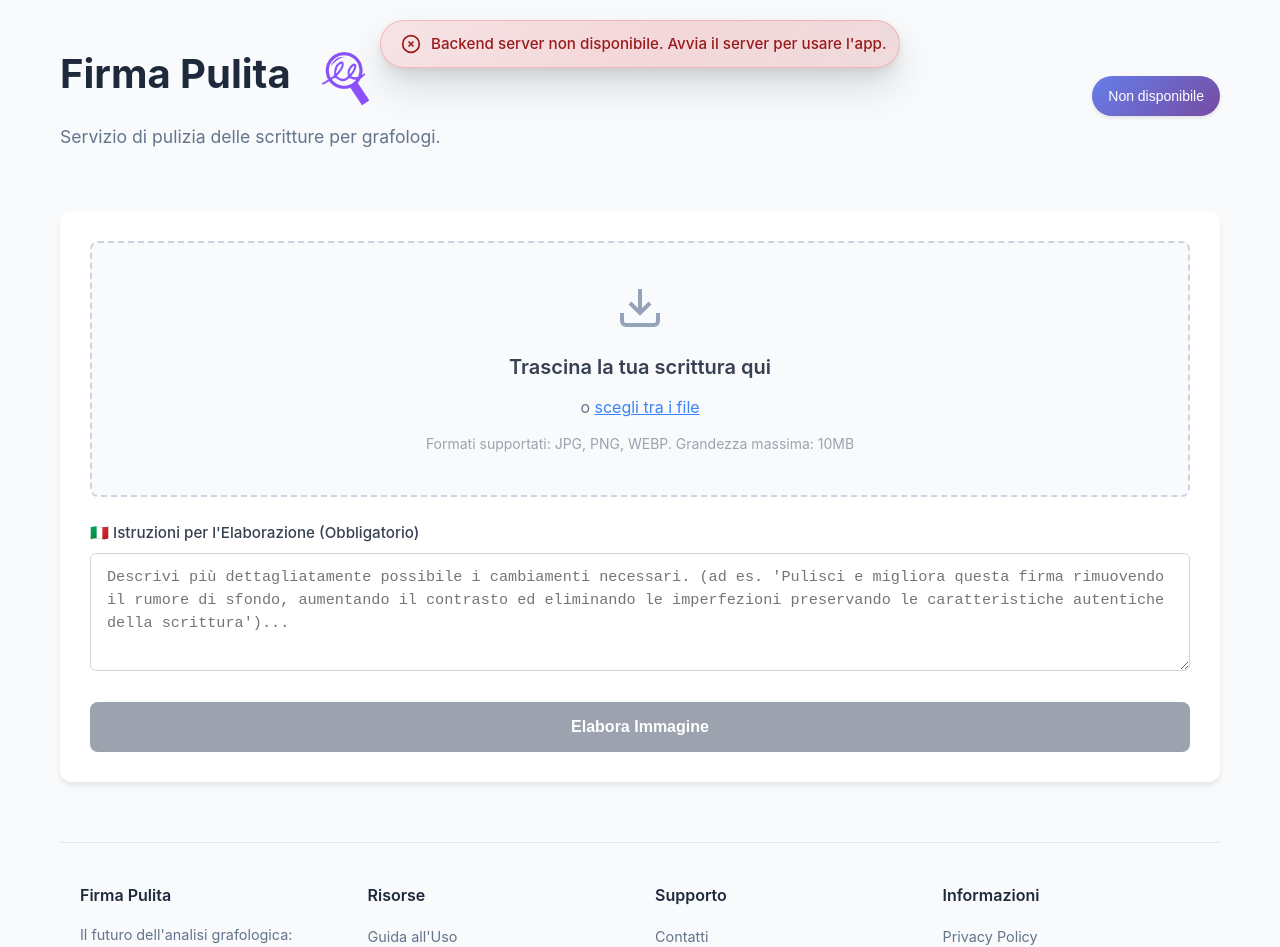
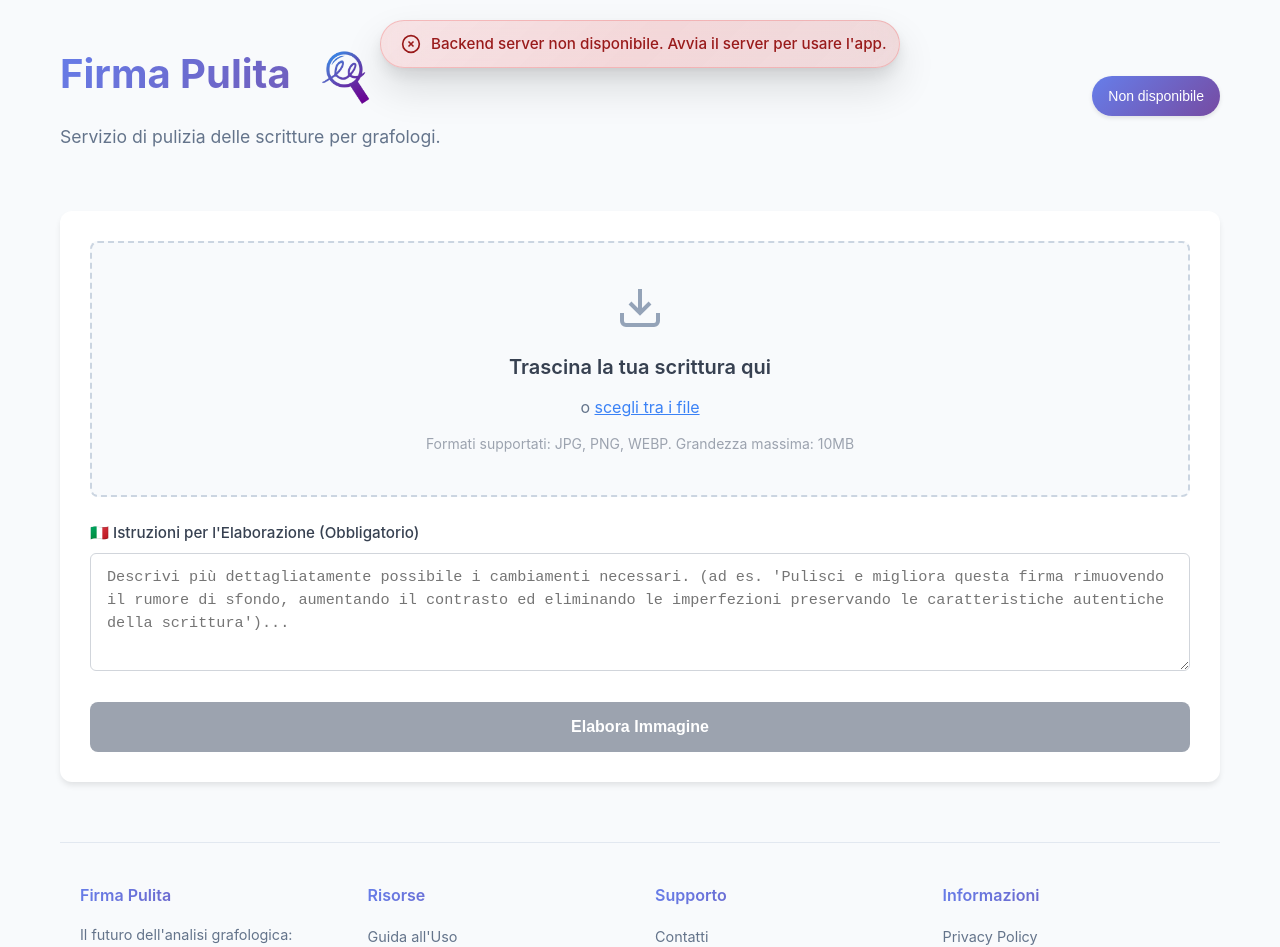
Before and after one commit to gabrielee5/grafo, a plain HTML site: page index.html in a window 1280 px wide. Shown: the top 947 px of the page. Drawn offline with Linux system fonts and the light colour scheme; no server answers.

Commit message:
gradient logo and color gradient title

```diff
--- a/index.html
+++ b/index.html
@@ -4,7 +4,7 @@
     <meta charset="UTF-8">
     <meta name="viewport" content="width=device-width, initial-scale=1.0">
     <title>Firma Pulita</title>
-    <link rel="icon" type="image/png" href="assets/images/firma-pulita-logo.png">
+    <link rel="icon" type="image/png" href="assets/images/logo-gradient-transp.png">
     <link rel="stylesheet" href="style.css">
 
     <!-- Firebase CDN -->
@@ -22,7 +22,7 @@
                 <div class="header-title">
                     <div class="logo-title-container">
                         <div class="title-text">
-                            <h1>Firma Pulita <img src="assets/images/firma-pulita-logo.png" alt="Firma Pulita Logo" class="app-logo"></h1>
+                            <h1>Firma Pulita <img src="assets/images/logo-gradient-transp.png" alt="Firma Pulita Logo" class="app-logo"></h1>
                             <p>Servizio di pulizia delle scritture per grafologi.</p>
                         </div>
                     </div>
--- a/style.css
+++ b/style.css
@@ -29,7 +29,11 @@ body {
 }
 
 .header h1 {
-    color: #1e293b;
+    background: linear-gradient(135deg, #667eea 0%, #764ba2 100%);
+    background-clip: text;
+    -webkit-background-clip: text;
+    -webkit-text-fill-color: transparent;
+    color: transparent;
     font-size: 2.5rem;
     font-weight: 700;
     margin-bottom: 8px;
@@ -1259,7 +1263,11 @@ body {
 }
 
 .footer-section h4 {
-    color: #1e293b;
+    background: linear-gradient(135deg, #667eea 0%, #764ba2 100%);
+    background-clip: text;
+    -webkit-background-clip: text;
+    -webkit-text-fill-color: transparent;
+    color: transparent;
     font-size: 1rem;
     font-weight: 600;
     margin-bottom: 15px;
```
Also changed, not shown: assets/images/logo-gradient-transp.png (added).
